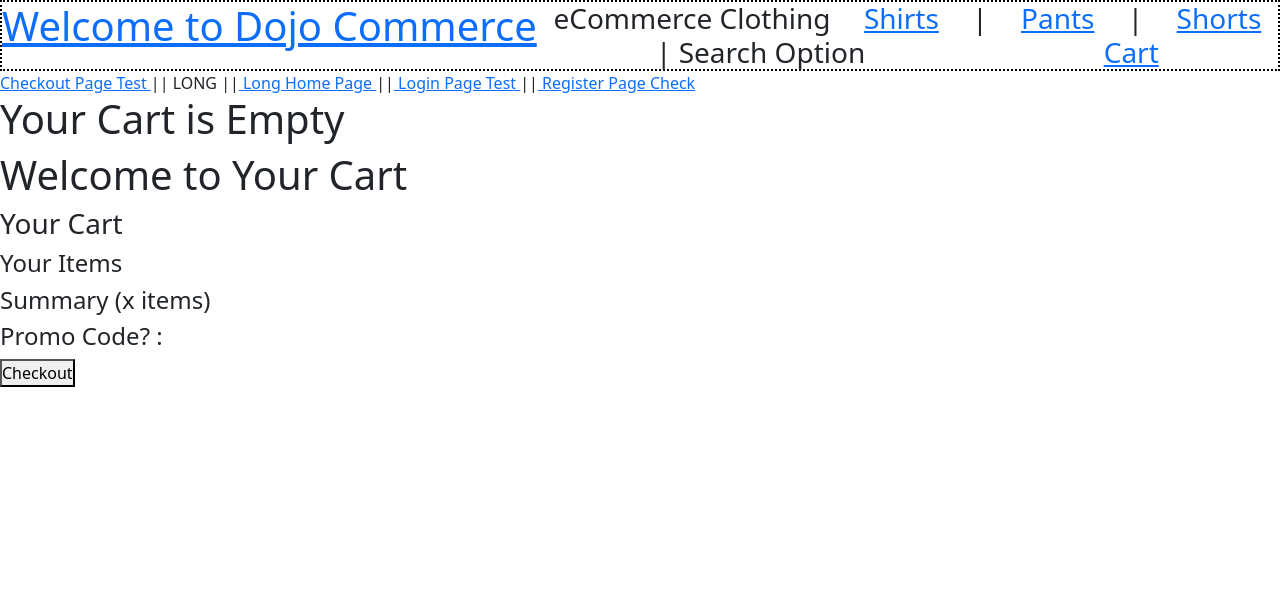
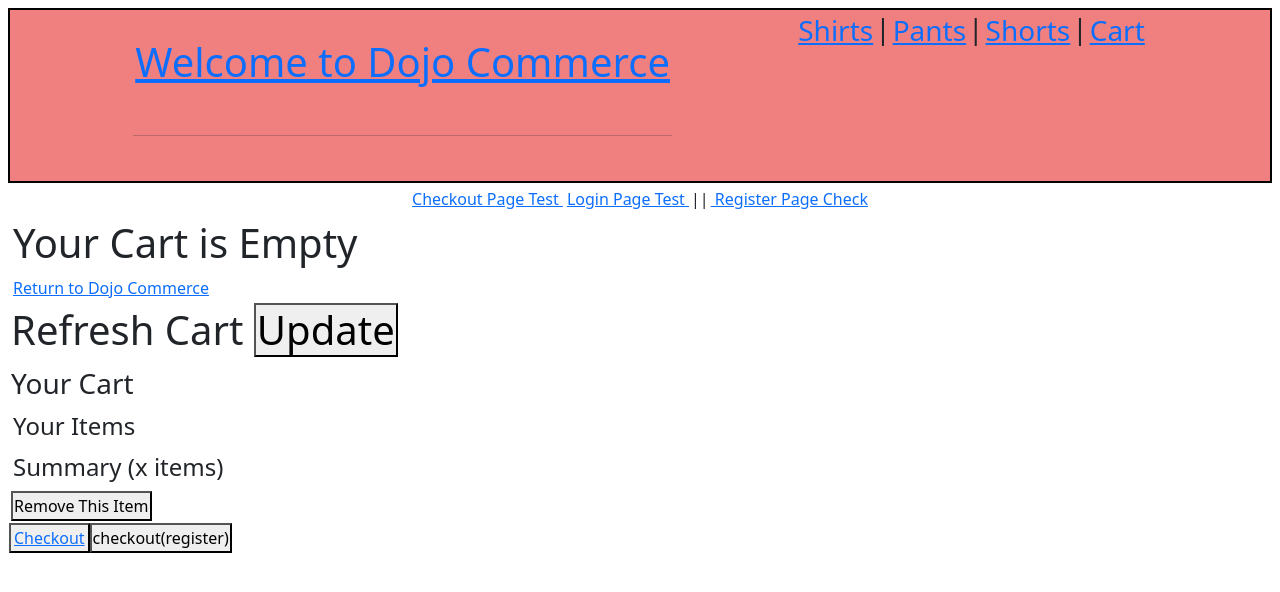
Before and after one commit to codesbyshrey/CodingDojoCommerce, a React (Create React App) app in the folder dojocommerce/: page /test/cart in a window 1280 px wide. Shown: the top 592 px of the page. Built offline with nearby package versions, Linux system fonts and the light colour scheme; the HTML template or start-up script is replaced by a standard one.

Commit message:
doublecheck

```diff
--- a/dojocommerce/src/App.css
+++ b/dojocommerce/src/App.css
@@ -1,9 +1,25 @@
 * {
-  margin: 0;
-  padding: 0;
+  margin: 1px;
+  padding: 1px;
 }
 
 .wireframe {
-  border: 2px dotted black;
+  background-color: lightcoral;
+  border: 2px solid black;
   display: flex;
+  flex: wrap;
+  justify-content: space-evenly;
 }
+
+.wireframelink {
+  display: flex;
+  flex: wrap;
+  text-align: right;
+}
+
+.testpages {
+  margin: 2px;
+  padding: 2px;
+  text-align:center;
+  justify-content: space-evenly;
+}
--- a/dojocommerce/src/App.js
+++ b/dojocommerce/src/App.js
@@ -8,7 +8,6 @@ import HomePage from './views/HomePage'
 import Checkout from './views/Checkout'
 import ProductPage from './views/ProductPage'
 import Cart from './views/Cart'
-import HomePageLong from './views/HomePageLong';
 import DisplayPants from './views/DisplayPants';
 import DisplayShirt from './views/DisplayShirt';
 import DisplayShort from './views/DisplayShort';
@@ -17,23 +16,24 @@ function App() {
   return (
     <div>
       <div className="wireframe">
+      <div>
         <Link to="/"> <h1> Welcome to Dojo Commerce </h1> </Link>
         <hr />
         <br />
-        <h3 className='nav'> eCommerce Clothing
+      </div>
+      <h3 className="wireframelink">
           <Link to="/test/shirt"> Shirts </Link>|
           <Link to="/test/pants"> Pants </Link>|
           <Link to="/test/short">Shorts </Link>|
-          Search Option
           <Link to='/test/cart'> Cart </Link>
-        </h3>
+      </h3>
       </div>
 
-
-      <Link to="test/checkout"> Checkout Page Test </Link> || LONG ||
-      <Link to="/test/long"> Long Home Page </Link> ||
-      <Link to="/test/login"> Login Page Test </Link> ||
-      <Link to="/test/register"> Register Page Check</Link>
+      <div className="testpages">
+        <Link to="test/checkout"> Checkout Page Test </Link>
+        <Link to="/test/login"> Login Page Test </Link> ||
+        <Link to="/test/register"> Register Page Check</Link>
+      </div>
 
       <Routes>
         <Route path="/" element={<HomePage />} />
@@ -42,7 +42,6 @@ function App() {
         <Route path="/test/login" element={<Login />} />
         <Route path="/test/register" element={<Register />} />
         <Route path="/test/product/:id" element={<ProductPage />} />
-        <Route path="/test/long" element={<HomePageLong />} />
         <Route path="/test/pants" element={<DisplayPants />} />
         <Route path="/test/shirt" element={<DisplayShirt />} />
         <Route path="/test/short" element={<DisplayShort />} />
--- a/dojocommerce/src/index.css
+++ b/dojocommerce/src/index.css
@@ -53,4 +53,5 @@ code {
 .featuredItem {
   display: flex;
   flex-direction: row;
+  border: 1px dotted limegreen;
 }
--- a/dojocommerce/src/views/Cart.jsx
+++ b/dojocommerce/src/views/Cart.jsx
@@ -1,14 +1,32 @@
 // Cart Page
+import React from "react"
+import { Link, useNavigate } from "react-router-dom"
 
 const EmptyCart = () => {
     return (
         <div>
             <h1> Your Cart is Empty </h1>
+            <Link to="/"> Return to Dojo Commerce </Link>
         </div>
     )
 }
 
 const Cart = () => {
+
+    const navigate = useNavigate();
+
+    const updateCart = () => {
+        console.log("Update Cart")
+    }
+
+    const removeItem = () => {
+        console.log("Remove Item")
+    }
+
+    const checkoutHandler = () => {
+        navigate('/test/register') //navigate back to home page for now
+    }
+
 
     return (
         // if cart exists? then display
@@ -16,18 +34,17 @@ const Cart = () => {
         <div className="cartContainer">
             <EmptyCart/>
 
-            <h1> Welcome to Your Cart </h1>
+            <h1> Refresh Cart <button type="button" onClick={updateCart}> Update </button>  </h1>
             <h3> Your Cart </h3>
             <div className="cartProducts">
                 <h4> Your Items </h4>
             </div>
             <div className="orderSummary">
                 <h4> Summary (x items) </h4>
+                <button type="button" onClick={removeItem}> Remove This Item </button>
             </div>
-            <form>
-                <h4> Promo Code? :  </h4>
-                <button type="submit"> Checkout </button>
-            </form>
+            <button type="submit"> <Link to="/test/checkout"> Checkout </Link> </button>
+            <button type="submit" onClick={checkoutHandler}> checkout(register) </button>
         </div>
     )
 }
--- a/dojocommerce/src/views/Checkout.jsx
+++ b/dojocommerce/src/views/Checkout.jsx
@@ -5,7 +5,11 @@ const Checkout = () => {
     return (
         <div>
             <h1> Checkout Your Items </h1>
-            <p> Pre-populated form of user details </p>
+            <p> *** Pre Populated User Detail Form *** </p>
+            <form>
+
+                <button> Checkout! </button>
+            </form>
 
             <p> Shipping Information </p>
 
--- a/dojocommerce/src/views/HomePage.jsx
+++ b/dojocommerce/src/views/HomePage.jsx
@@ -23,7 +23,7 @@ const HomePage = () => {
 
     return (
         <Container>
-            <h1>Featured product</h1>
+            <h1>Featured Product</h1>
             <div className='featuredItem'>
                 <img src={randomProduct.image} height="500px" width="500px" alt={randomProduct.name} />
                 <ul>
@@ -31,11 +31,11 @@ const HomePage = () => {
                     <li>{randomProduct.description}</li>
                     <li>${randomProduct.price}</li>
                     <li>{randomProduct.category}</li>
-                    <Link to='/test/cart'>add to Cart</Link>
+                    <Link to='/test/cart'> Add Product to Cart </Link>
                 </ul>
             </div>
             <div>
-                <h2 className='featuredMessage'>Feature Message</h2>
+                <h2 className='featuredMessage'> Products Available: </h2>
             </div>
             <div>
                 <Grid container spacing={4} sx={{ gap: "10px" }}>
@@ -62,7 +62,7 @@ const HomePage = () => {
                                                 ${eachProduct.price}
                                             </CardContent>
                                             <CardActions>
-                                                <Link to='/test/cart'>add to Cart</Link>
+                                                <Link to='/test/cart'> Add Product to Cart </Link>
                                             </CardActions>
                                         </Card>
                                     </Grid>
--- a/dojocommerce/src/views/HomePageLong.jsx
+++ /dev/null
@@ -1,32 +0,0 @@
-import React, { useState, useEffect } from 'react';
-import axios from 'axios';
-
-const HomePageLong = () => {
-  const [productList, setProductList] = useState([]);
-
-  useEffect(() => {
-    axios.get('http://localhost:8000/api/product')
-      .then(response => {
-        setProductList(response.data);
-      })
-      .catch(error => {
-        console.error(error.response.data);
-      });
-  }, []);
-
-  return (
-    <div>
-      <h2>Product List</h2>
-      {productList.map(product => (
-        <div key={product._id}>
-          <h3>{product.name}</h3>
-          <p>{product.description}</p>
-          <p>{product.price}</p>
-          <img src={product.image} alt={product.name} />
-        </div>
-      ))}
-    </div>
-  );
-};
-
-export default HomePageLong;
--- a/dojocommerce/src/views/ProductPage.jsx
+++ b/dojocommerce/src/views/ProductPage.jsx
@@ -53,10 +53,10 @@ const ProductPage = () => {
                     <li>{oneProduct.description}</li>
                     <li>${oneProduct.price}</li>
                     <li>{oneProduct.category}</li>
-                    <Link to='/test/cart'>add to Cart</Link>
+                    <Link to='/test/cart'>Add to Cart </Link>
                 </ul>
             </div>
-            <h3 className='extraPadding'>Related items</h3>
+            <h3 className='extraPadding'> Related Items: </h3>
             {
                 itemShirt ?
                     <div>
```
